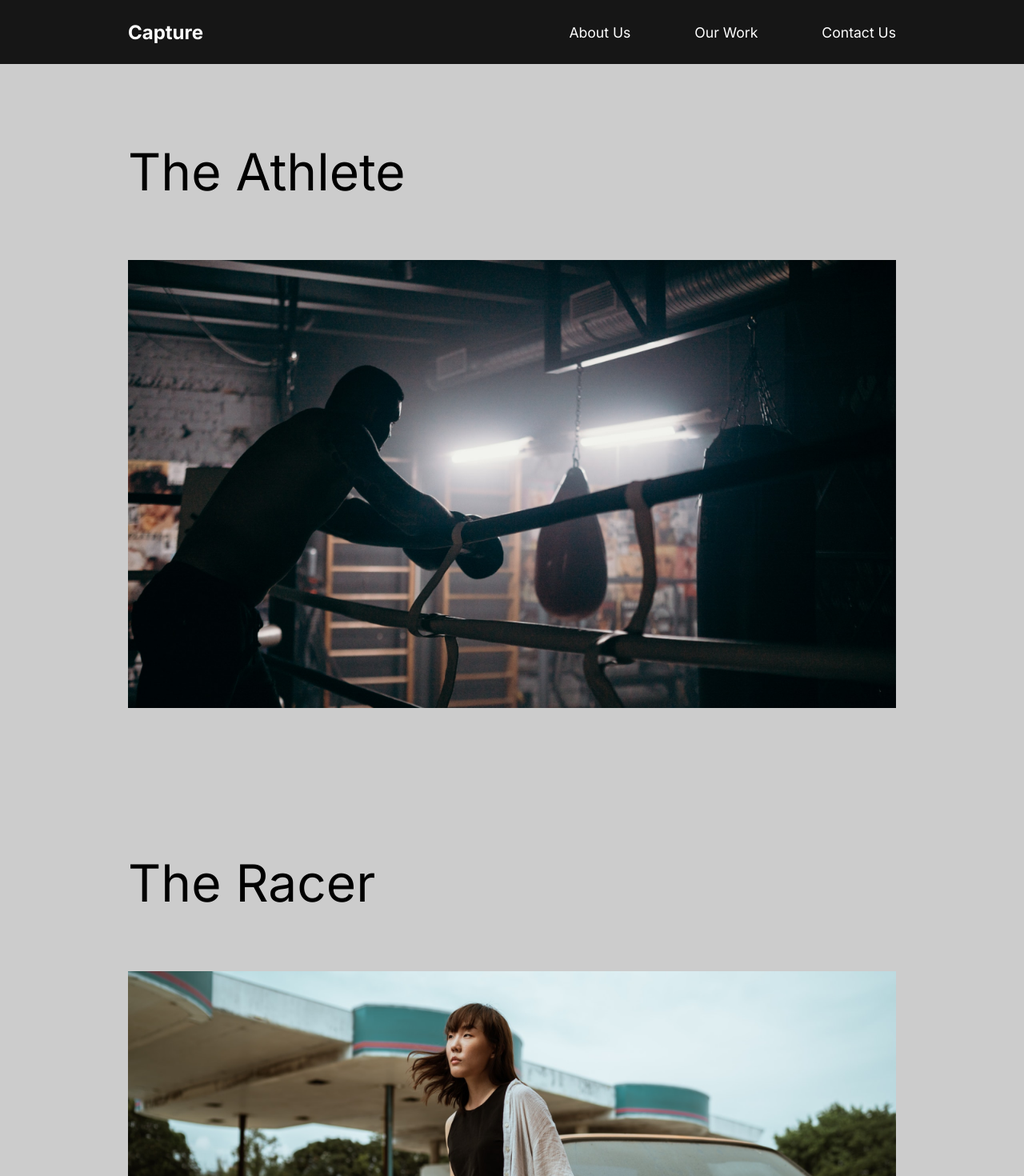
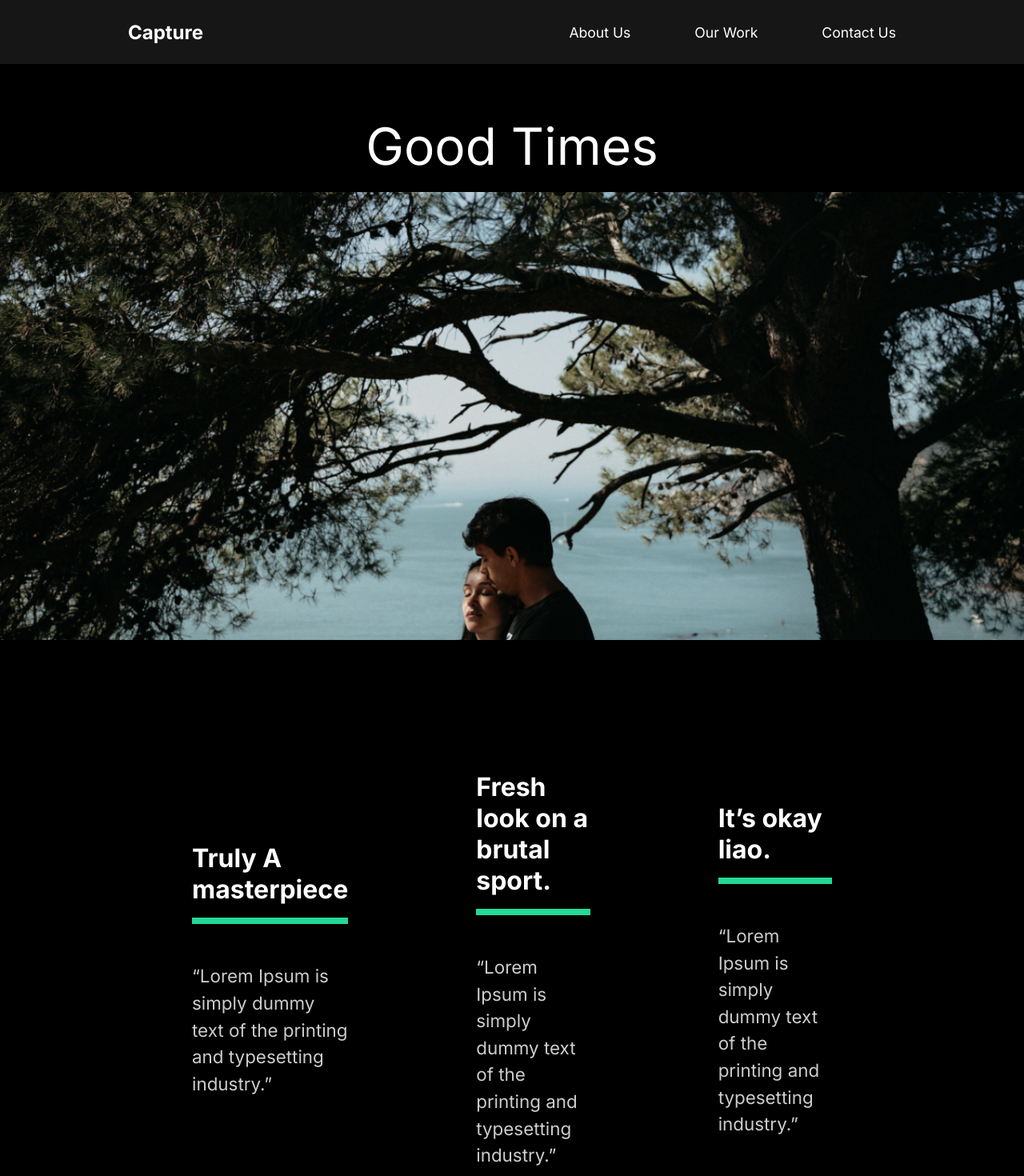
Before and after one commit to e-emd/template_portfolio, a React (Create React App) app: page /work/good-times in a window 1280 px wide. Shown: the top 1470 px of the page at 80% size. Built offline with nearby package versions, Linux system fonts and the light colour scheme.

Commit message:
+ movieState.js and MovieDetails.js. is styled

```diff
--- a/src/App.js
+++ b/src/App.js
@@ -4,6 +4,7 @@
 import Nav from './components/Nav';
 import AboutUs from './pages/AboutUs';
 import OurWork from './pages/OurWork';
+import MovieDetail from './pages/MovieDetail';
 import ContactUs from './pages/ContactUs';
 
 function App() {
@@ -15,8 +16,11 @@
         <Route path='/' exact>
           <AboutUs />
         </Route>
-        <Route path='/work'>
+        <Route path='/work' exact>
           <OurWork />
+        </Route>
+        <Route path='/work/:id'>
+          <MovieDetail />
         </Route>
         <Route path='/contact'>
           <ContactUs />
--- /dev/null
+++ b/src/movieState.js
@@ -0,0 +1,80 @@
+import athlete from './img/athlete-small.png';
+import goodTimes from './img/goodTimes-small.png';
+import theRacer from './img/theRacer-small.png';
+import athlete2 from './img/athlete2.png';
+import goodTimes2 from './img/good-times2.jpg';
+import theRacer2 from './img/the-racer2.jpg';
+
+export const MovieState = () => {
+  return [
+    {
+      title: 'The Athlete',
+      mainImg: athlete,
+      secondaryImg: athlete2,
+      url: '/work/the-athlete',
+      awards: [
+        {
+          title: 'Truly A masterpiece',
+          description:
+            '“Lorem Ipsum is simply dummy text of the printing and typesetting industry.”',
+        },
+        {
+          title: 'Fresh look on a brutal sport.',
+          description:
+            '“Lorem Ipsum is simply dummy text of the printing and typesetting industry.”',
+        },
+        {
+          title: 'It’s okay lao.',
+          description:
+            '“Lorem Ipsum is simply dummy text of the printing and typesetting industry.”',
+        },
+      ],
+    },
+    {
+      title: 'Good Times',
+      mainImg: goodTimes,
+      url: '/work/good-times',
+      secondaryImg: goodTimes2,
+      awards: [
+        {
+          title: 'Truly A masterpiece',
+          description:
+            '“Lorem Ipsum is simply dummy text of the printing and typesetting industry.”',
+        },
+        {
+          title: 'Fresh look on a brutal sport.',
+          description:
+            '“Lorem Ipsum is simply dummy text of the printing and typesetting industry.”',
+        },
+        {
+          title: 'It’s okay liao.',
+          description:
+            '“Lorem Ipsum is simply dummy text of the printing and typesetting industry.”',
+        },
+      ],
+    },
+    {
+      title: 'The Racer',
+      mainImg: theRacer,
+      url: '/work/the-racer',
+      secondaryImg: theRacer2,
+      awards: [
+        {
+          title: 'Truly A masterpiece',
+          description:
+            '“Lorem Ipsum is simply dummy text of the printing and typesetting industry.”',
+        },
+        {
+          title: 'Fresh look on a brutal sport.',
+          description:
+            '“Lorem Ipsum is simply dummy text of the printing and typesetting industry.”',
+        },
+        {
+          title: 'It’s okay lama.',
+          description:
+            '“Lorem Ipsum is simply dummy text of the printing and typesetting industry.”',
+        },
+      ],
+    },
+  ];
+};
--- /dev/null
+++ b/src/pages/MovieDetail.js
@@ -0,0 +1,107 @@
+import React, { useState, useEffect } from 'react';
+import styled from 'styled-components';
+import { useHistory } from 'react-router-dom';
+import { MovieState } from '../movieState';
+
+const MovieDetail = () => {
+  const history = useHistory();
+  const url = history.location.pathname;
+  const [movies, setMovies] = useState(MovieState);
+  const [movie, setMovie] = useState(null);
+
+  useEffect(() => {
+    const currentMovie = movies.filter((stateMovie) => stateMovie.url === url);
+    setMovie(currentMovie[0]);
+  }, [movies, url]);
+
+  return (
+    <>
+      {movie && (
+        <Details>
+          <HeadLine>
+            <h2>{movie.title}</h2>
+            <img src={movie.mainImg} alt={movie.title} />
+          </HeadLine>
+          <Awards>
+            {movie.awards.map((award) => (
+              <Award
+                title={award.title}
+                description={award.description}
+                key={award.title}
+              />
+            ))}
+          </Awards>
+          <ImageDisplay>
+            <img src={movie.secondaryImg} alt={movie.title} />
+          </ImageDisplay>
+        </Details>
+      )}
+    </>
+  );
+};
+
+const Details = styled.div`
+  color: white;
+`;
+
+const HeadLine = styled.div`
+  min-height: 90vh;
+  padding-top: 20vh;
+  position: relative;
+  h2 {
+    position: absolute;
+    top: 10%;
+    left: 50%;
+    transform: translate(-50%, -10%);
+  }
+  img {
+    width: 100%;
+    height: 70vh;
+    object-fit: cover;
+  }
+`;
+
+const Awards = styled.div`
+  min-height: 80vh;
+  display: flex;
+  margin: 5rem 10rem;
+  align-items: center;
+  justify-content: space-around;
+`;
+
+const AwardStyle = styled.div`
+  padding: 5rem;
+  h3 {
+    font-size: 2rem;
+  }
+  .line {
+    width: 100%;
+    background: #23d997;
+    height: 0.5rem;
+    margin: 1rem 0rem;
+  }
+  p {
+    padding: 2rem 0rem;
+  }
+`;
+
+const ImageDisplay = styled.div`
+  min-height: 50vh;
+  img {
+    width: 100%;
+    height: 100vh;
+    object-fit: cover;
+  }
+`;
+
+const Award = ({ title, description }) => {
+  return (
+    <AwardStyle>
+      <h3>{title}</h3>
+      <div className='line'></div>
+      <p>{description}</p>
+    </AwardStyle>
+  );
+};
+
+export default MovieDetail;
--- a/src/pages/OurWork.js
+++ b/src/pages/OurWork.js
@@ -11,21 +11,21 @@
       <Movie>
         <h2>The Athlete</h2>
         <div className='line'></div>
-        <Link to='/'>
+        <Link to='/work/the-athlete'>
           <img src={athlete} alt='athlete' />
         </Link>
       </Movie>
       <Movie>
         <h2>The Racer</h2>
         <div className='line'></div>
-        <Link to='/'>
+        <Link to='/work/the-racer'>
           <img src={theRacer} alt='racer' />
         </Link>
       </Movie>
       <Movie>
         <h2>Good Times</h2>
         <div className='line'></div>
-        <Link to='/'>
+        <Link to='/work/good-times'>
           <img src={goodTimes} alt='good time' />
         </Link>
       </Movie>
```
